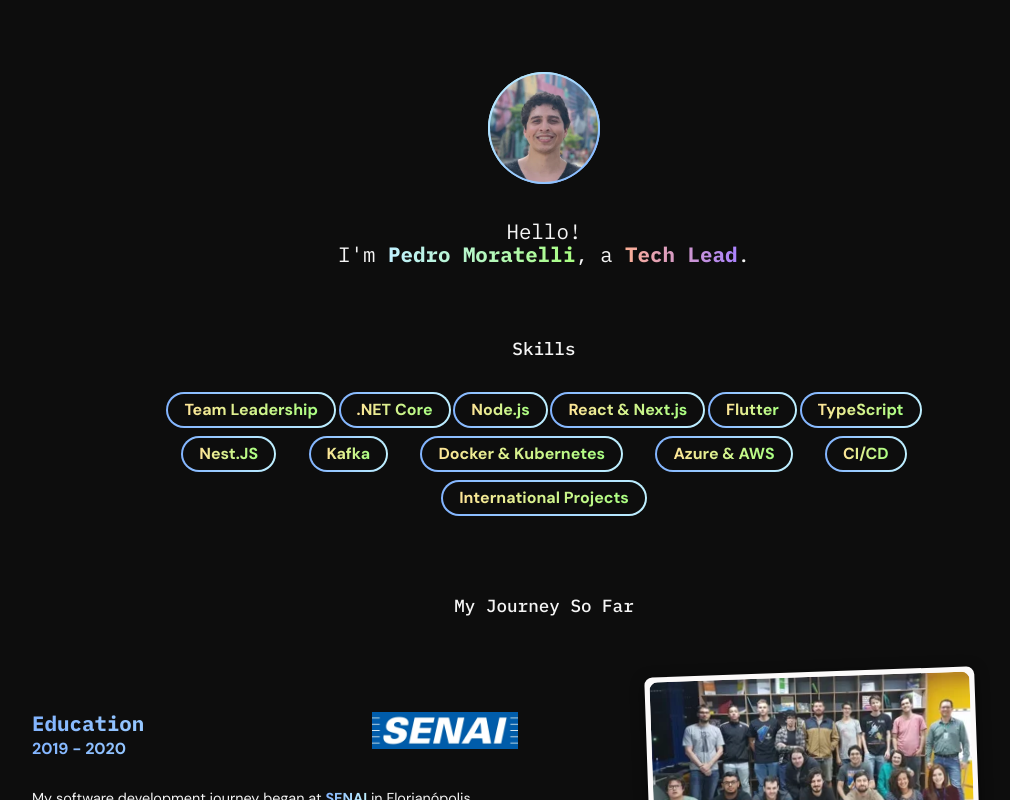
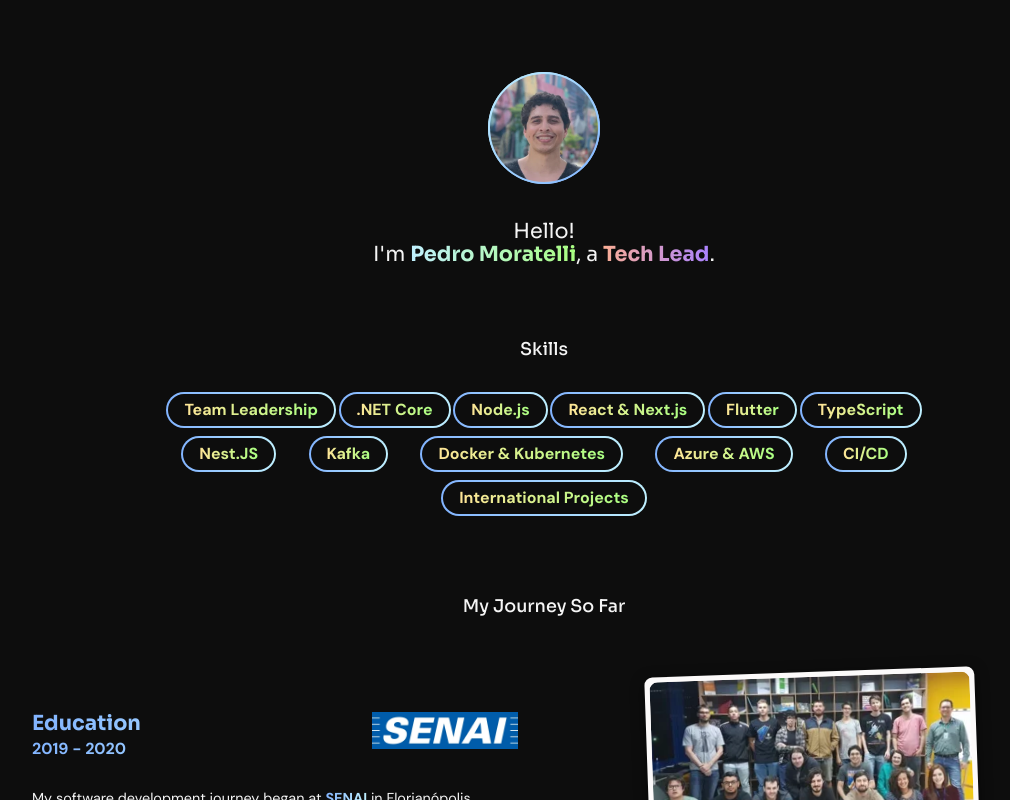
Before and after one commit to moratelli/site, a React (Vite) app: page / in a window 1280 px wide. Shown: the top 800 px of the page, without its empty margins (96-1106 px from the left). Built offline with nearby package versions, Linux system fonts and the light colour scheme.

Commit message:
style: change ibm font for sora

```diff
--- a/src/css/style.css
+++ b/src/css/style.css
@@ -1,5 +1,5 @@
 @import '../../node_modules/modern-normalize/modern-normalize.css';
-@import url("https://fonts.googleapis.com/css2?family=DM+Sans:wght@400;700&family=IBM+Plex+Mono:wght@400;500;700&family=Nanum+Pen+Script&display=swap");
+@import url("https://fonts.googleapis.com/css2?family=DM+Sans:wght@400;700&family=Sora:wght@100..800&family=Nanum+Pen+Script&display=swap");
 .text-gradient-lime {
   background-image: linear-gradient(to right, #ffe597 0%, #aaff82 100%);
   color: transparent;
@@ -80,7 +80,7 @@
 
 h1,
 h2 {
-  font-family: "IBM Plex Mono", monospace;
+  font-family: "Sora", sans-serif;
 }
 
 h1 {
--- a/src/css/style.scss
+++ b/src/css/style.scss
@@ -3,12 +3,12 @@
 @import 'variables.scss';
 
 // Google Fonts
-@import url('https://fonts.googleapis.com/css2?family=DM+Sans:wght@400;700&family=IBM+Plex+Mono:wght@400;500;700&family=Nanum+Pen+Script&display=swap');
+@import url('https://fonts.googleapis.com/css2?family=DM+Sans:wght@400;700&family=Sora:wght@100..800&family=Nanum+Pen+Script&display=swap');
 
 // Typography
 h1,
 h2 {
-  font-family: $ibm-plex;
+  font-family: $sora;
 }
 
 h1 {
```
Also changed, not shown: src/css/variables.scss (+15 -5 lines), 1 other file (tests, documents, lock files or other folders).
